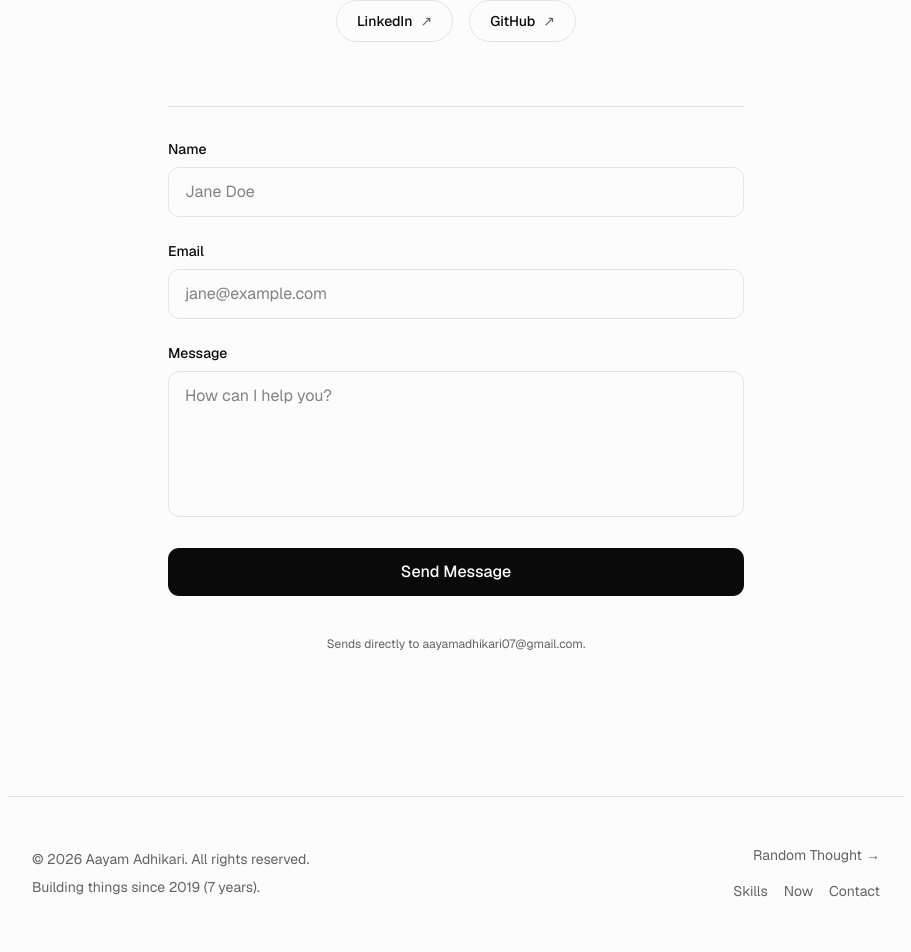
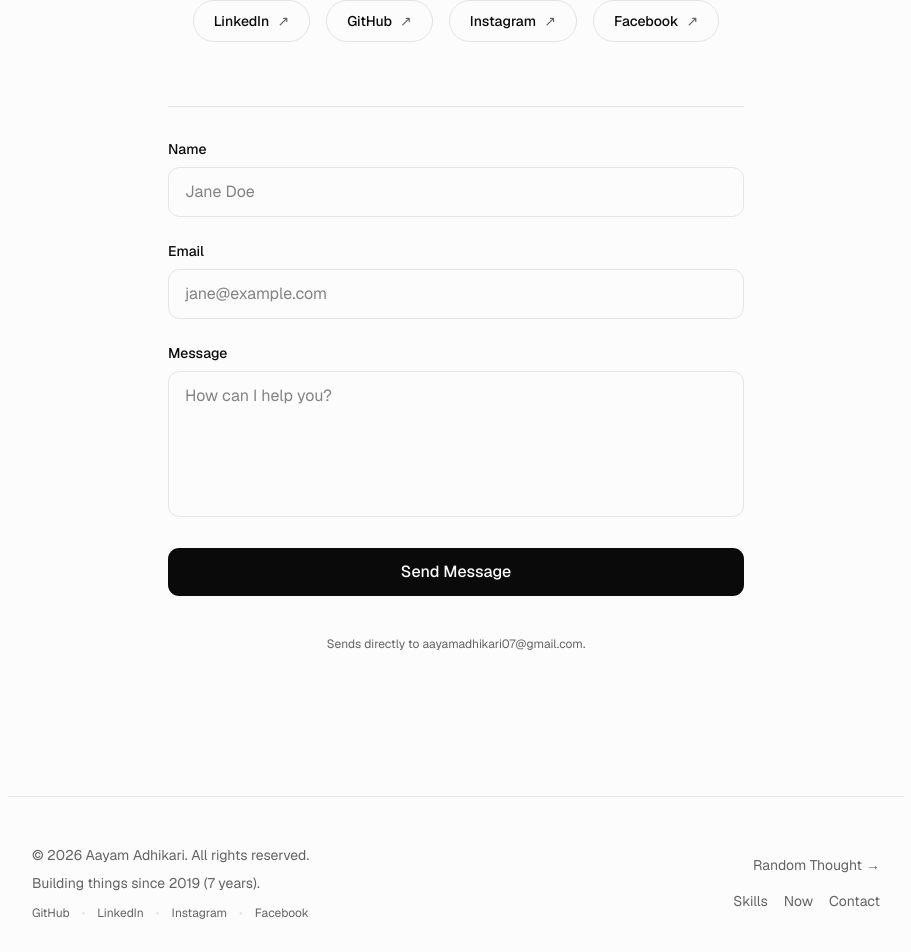
Before and after one commit to aayam07/MyPortfolio, a Next.js app: page /contact in a window 1280 px wide. Shown: the part 486-1438 px from the top of the page, without its empty margins (184-1095 px from the left). Built offline with nearby package versions, Linux system fonts and the light colour scheme.

Commit message:
feat(footer): add clean instagram and facebook social links and enhance json-ld

```diff
--- a/public/data/socials.json
+++ b/public/data/socials.json
@@ -1,5 +1,7 @@
 {
   "linkedin": "https://linkedin.com/in/aayam-adhikari-588aa11ba",
   "github": "https://github.com/aayam07",
+  "instagram": "https://instagram.com/aayam07",
+  "facebook": "https://facebook.com/aayam.adhikari.3",
   "email": "aayamadhikari07@gmail.com"
 }
--- a/src/app/contact/page.tsx
+++ b/src/app/contact/page.tsx
@@ -63,6 +63,26 @@ export default function Contact() {
             className="inline-flex items-center gap-2 px-5 py-2.5 text-sm font-medium border border-border rounded-full hover:bg-muted transition-colors"
           >
             GitHub <span className="text-muted-foreground">↗</span>
+          </a>
+        )}
+        {socials?.instagram && (
+          <a
+            href={socials.instagram}
+            target="_blank"
+            rel="noopener noreferrer"
+            className="inline-flex items-center gap-2 px-5 py-2.5 text-sm font-medium border border-border rounded-full hover:bg-muted transition-colors"
+          >
+            Instagram <span className="text-muted-foreground">↗</span>
+          </a>
+        )}
+        {socials?.facebook && (
+          <a
+            href={socials.facebook}
+            target="_blank"
+            rel="noopener noreferrer"
+            className="inline-flex items-center gap-2 px-5 py-2.5 text-sm font-medium border border-border rounded-full hover:bg-muted transition-colors"
+          >
+            Facebook <span className="text-muted-foreground">↗</span>
           </a>
         )}
       </div>
--- a/src/components/Footer.tsx
+++ b/src/components/Footer.tsx
@@ -10,6 +10,7 @@ import { getJsonData } from "@/lib/data";
 export function Footer() {
   const [randomThought, setRandomThought] = useState<string | null>(null);
   const thoughts = getJsonData("thoughts.json") || [];
+  const socials = getJsonData("socials.json");
   const startYear = 2019;
   const currentYear = new Date().getFullYear();
   const yearsActive = currentYear - startYear;
@@ -26,6 +27,57 @@ export function Footer() {
       <div className="flex flex-col items-center md:items-start gap-2">
         <p>© {currentYear} Aayam Adhikari. All rights reserved.</p>
         <p>Building things since {startYear} ({yearsActive} years).</p>
+
+        {/* Sitewide Social Connections */}
+        <div className="flex items-center gap-3 pt-1 text-xs">
+          {socials?.github && (
+            <a
+              href={socials.github}
+              target="_blank"
+              rel="noopener noreferrer"
+              className="hover:text-foreground transition-colors"
+            >
+              GitHub
+            </a>
+          )}
+          <span className="text-border">•</span>
+          {socials?.linkedin && (
+            <a
+              href={socials.linkedin}
+              target="_blank"
+              rel="noopener noreferrer"
+              className="hover:text-foreground transition-colors"
+            >
+              LinkedIn
+            </a>
+          )}
+          {socials?.instagram && (
+            <>
+              <span className="text-border">•</span>
+              <a
+                href={socials.instagram}
+                target="_blank"
+                rel="noopener noreferrer"
+                className="hover:text-foreground transition-colors"
+              >
+                Instagram
+              </a>
+            </>
+          )}
+          {socials?.facebook && (
+            <>
+              <span className="text-border">•</span>
+              <a
+                href={socials.facebook}
+                target="_blank"
+                rel="noopener noreferrer"
+                className="hover:text-foreground transition-colors"
+              >
+                Facebook
+              </a>
+            </>
+          )}
+        </div>
       </div>
 
       <div className="flex flex-col items-center md:items-end gap-2">
@@ -36,7 +88,7 @@ export function Footer() {
         ) : (
           <button
             onClick={handleRandomThought}
-            className="hover:text-foreground transition-colors group flex items-center gap-1"
+            className="hover:text-foreground transition-colors group flex items-center gap-1 cursor-pointer"
           >
             Random Thought <span className="group-hover:translate-x-1 transition-transform">→</span>
           </button>
--- a/src/components/PersonJsonLd.tsx
+++ b/src/components/PersonJsonLd.tsx
@@ -35,7 +35,9 @@ export function PersonJsonLd() {
     sameAs: [
       socials?.linkedin || "https://linkedin.com/in/aayam-adhikari-588aa11ba",
       socials?.github || "https://github.com/aayam07",
-    ],
+      socials?.instagram,
+      socials?.facebook,
+    ].filter(Boolean),
     knowsAbout: [
       "Live Holographic Video Streaming",
       "Semantic Communication",
```
